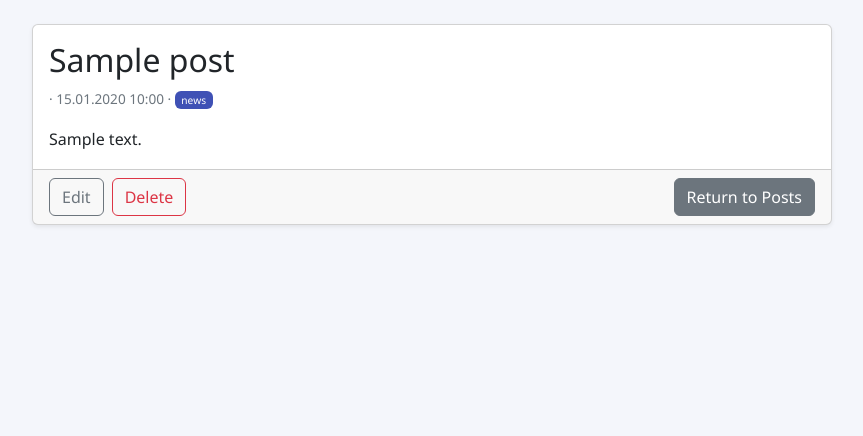
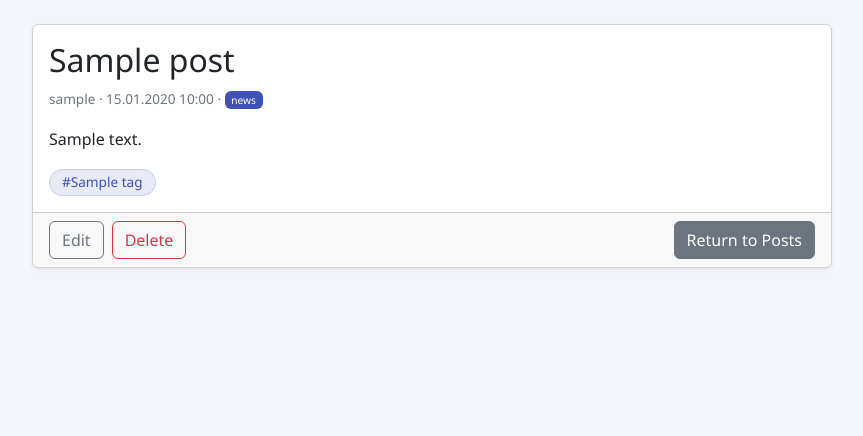
Before and after one commit to kubezen-stack/resume_romanyuk, a Flask app: page /post/1 in a window 1280 px wide. Shown: the part 144-580 px from the top of the page, without its empty margins (208-1071 px from the left). Run offline with Flask 3, Linux system fonts and the light colour scheme; tables that the repository leaves empty hold one stand-in row (values such as "Sample post"); some libraries are stand-ins or nearby versions.

Commit message:
feat(posts): added tags in posts

```diff
--- a/app/posts/forms.py
+++ b/app/posts/forms.py
@@ -5,6 +5,7 @@ from wtforms import (
     BooleanField,
     DateTimeLocalField,
     SelectField,
+    SelectMultipleField,
     StringField,
     SubmitField,
     TextAreaField,
@@ -31,7 +32,8 @@ class PostForm(FlaskForm):
         "Publish Date", format="%Y-%m-%dT%H:%M", default=datetime.now
     )
     category = SelectField("Category", choices=CATEGORIES, validators=[DataRequired()])
-    author_id = SelectField("Author", coerce=int)
+    author_id = SelectField("Author", coerce=int, validators=[DataRequired()])
+    tags = SelectMultipleField("Tags", coerce=int)
     submit = SubmitField("Add Post")
 
     def __init__(self, *args, **kwargs):
--- a/app/posts/static/css/posts.css
+++ b/app/posts/static/css/posts.css
@@ -51,3 +51,26 @@
     white-space: pre-line;
     line-height: 1.7;
 }
+
+.post-tags {
+    display: flex;
+    flex-wrap: wrap;
+    gap: 0.5rem;
+    margin-top: 1rem;
+}
+
+.post-tag {
+    background-color: #e8eaf6;
+    color: #3f51b5;
+    border: 1px solid #c5cae9;
+    border-radius: 2rem;
+    padding: 0.35rem 0.75rem;
+    font-weight: 500;
+    font-size: 0.85rem;
+    transition: background-color 0.15s ease, color 0.15s ease;
+}
+
+.post-tag:hover {
+    background-color: #3f51b5;
+    color: #fff;
+}
--- a/app/posts/templates/posts/add_post.html
+++ b/app/posts/templates/posts/add_post.html
@@ -13,6 +13,7 @@
             {{ render_field(form.publish_date) }}
             {{ render_field(form.category) }}
             {{ render_field(form.author_id) }}
+            {{ render_field(form.tags) }}
             {{ render_submit(form.submit) }}
         </form>
     </div>
--- a/app/posts/templates/posts/detail_post.html
+++ b/app/posts/templates/posts/detail_post.html
@@ -9,10 +9,17 @@
     <div class="card-body">
         <h2 class="card-title">{{ post.title }}</h2>
         <p class="post-meta">
-            {{ post.author }} · {{ post.posted.strftime('%d.%m.%Y %H:%M') }}
+            {{ post.user.username }} · {{ post.posted.strftime('%d.%m.%Y %H:%M') }}
             {% if post.category %}· <span class="badge post-category">{{ post.category }}</span>{% endif %}
         </p>
         <p class="card-text post-detail-content">{{ post.content }}</p>
+        {% if post.tags %}
+        <div class="post-tags">
+            {% for tag in post.tags %}
+            <span class="badge post-tag">#{{ tag.name }}</span>
+            {% endfor %}
+        </div>
+        {% endif %}
     </div>
     <div class="card-footer d-flex gap-2">
         <a class="btn btn-outline-secondary" href="{{ url_for('posts.edit_post', id=post.id) }}">Edit</a>
--- a/app/posts/views.py
+++ b/app/posts/views.py
@@ -1,19 +1,24 @@
-from flask import flash, redirect, render_template, request, session, url_for
+from flask import flash, redirect, render_template, request, url_for
 
 from app import db
 from app.users.models import User
 
 from . import post_bp
 from .forms import PostForm
-from .models import Post
+from .models import Post, Tag
+
+
+def set_form_choices(form):
+    users = db.session.scalars(db.select(User).order_by(User.id)).all()
+    form.author_id.choices = [(u.id, u.username) for u in users]
+    tags = db.session.scalars(db.select(Tag).order_by(Tag.id)).all()
+    form.tags.choices = [(t.id, t.name) for t in tags]
 
 
 @post_bp.route("/create", methods=["GET", "POST"])
 def add_post():
     form = PostForm()
-
-    authors = User.query.all()
-    form.author_id.choices = [(author.id, author.username) for author in authors]
+    set_form_choices(form)
 
     if form.validate_on_submit():
         new_post = Post(
@@ -23,6 +28,9 @@ def add_post():
             posted=form.publish_date.data,
             category=form.category.data,
             user_id=form.author_id.data,
+        )
+        new_post.tags = list(
+            db.session.scalars(db.select(Tag).where(Tag.id.in_(form.tags.data))).all()
         )
         db.session.add(new_post)
         db.session.commit()
@@ -51,12 +59,22 @@ def edit_post(id):
     post = db.get_or_404(Post, id)
 
     form = PostForm(obj=post)
+    set_form_choices(form)
     if request.method == "GET":
         form.publish_date.data = post.posted
+        form.author_id.data = post.user_id
+        form.tags.data = [t.id for t in post.tags]
 
     if form.validate_on_submit():
-        form.populate_obj(post)
+        post.title = form.title.data
+        post.content = form.content.data
+        post.is_active = form.is_active.data
+        post.category = form.category.data
         post.posted = form.publish_date.data
+        post.user_id = form.author_id.data
+        post.tags = list(
+            db.session.scalars(db.select(Tag).where(Tag.id.in_(form.tags.data))).all()
+        )
         db.session.commit()
         flash("Пост оновлено!", "success")
         return redirect(url_for("posts.detail_post", id=post.id))
```
Also changed, not shown: app/posts/models.py (+16 -0 lines), migrations/versions/f8e053acff91_add_tags.py (added, +41 -0 lines).
